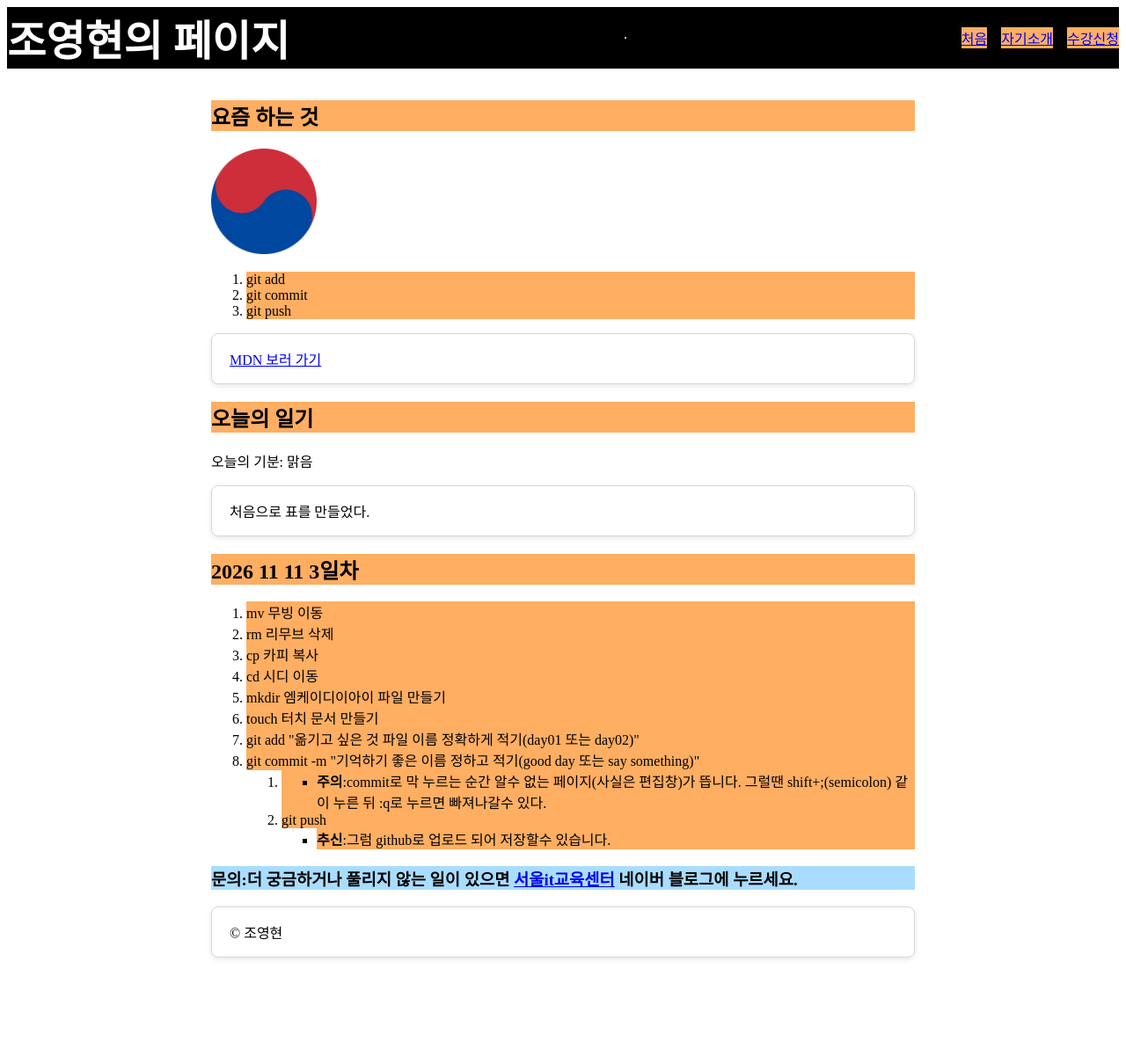
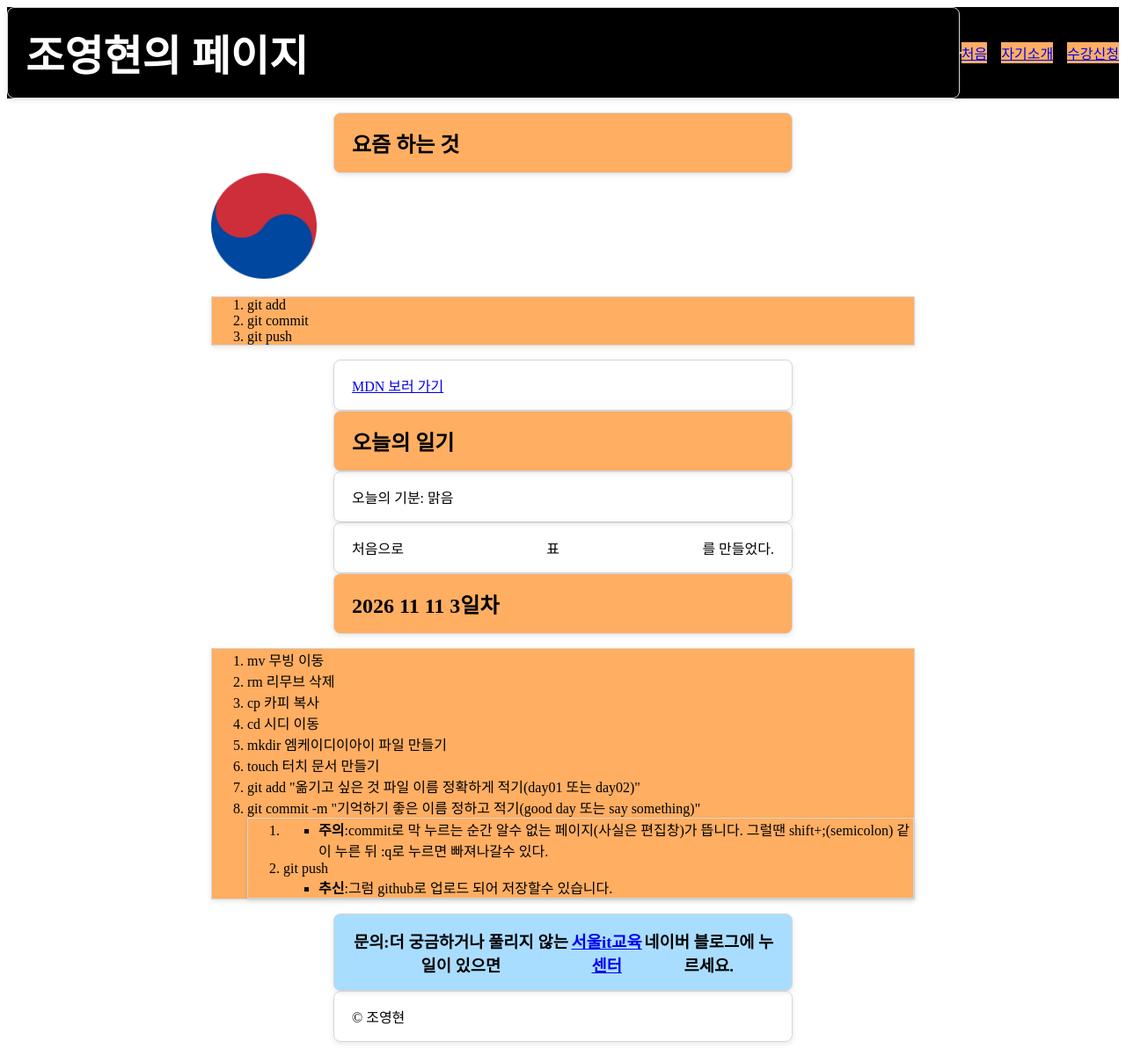
Before and after one commit to yhjo1004g/my-site, a plain HTML site: page index.html in a window 1280 px wide. Shown: the whole page at 88% size. Before the commit the page ends 1129 px from the top, so only its background shows below. Drawn offline with Linux system fonts and the light colour scheme.

Commit message:
yesterday is hard but today is not hard

```diff
--- a/css/style.css
+++ b/css/style.css
@@ -18,6 +18,17 @@ main {
 }
 h1 {
     font-size: 3rem;
+    align-items: center;
+    border-radius: 8px;
+    padding: 16px 20px;
+    box-shadow: 0 2px 6px rgb(0 0 0 / 10%);
+    flex: 1 1 200px;
+    border: 1px solid rgb(214, 214, 214);
+    display: flex;
+    justify-content: space-between;
+    width: 60%;
+    margin: 0 auto;
+    text-align: center;
 }
 li {
     background: rgb(255, 174, 98);
@@ -29,15 +40,70 @@ p {
     box-shadow: 0 2px 6px rgb(0 0 0 / 10%);
     flex: 1 1 200px;
     border: 1px solid rgb(214, 214, 214);
+    display: flex;
+    justify-content: space-between;
+    align-items: center;
+    width: 60%;
+    margin: 0 auto;
+    text-align: center;
 }
 h2 {
     background: rgb(255, 174, 98);
     color: rgb(0, 0, 0);
+    align-items: center;
+        border-radius: 8px;
+    padding: 16px 20px;
+    box-shadow: 0 2px 6px rgb(0 0 0 / 10%);
+    flex: 1 1 200px;
+    border: 1px solid rgb(214, 214, 214);
+    display: flex;
+    justify-content: space-between;
+    width: 60%;
+    margin: 0 auto;
+    text-align: center;
 }
 h3 {
     background: rgb(169, 221, 255);
     color: rgb(0, 0, 0);
+    align-items: center;
+        border-radius: 8px;
+    padding: 16px 20px;
+    box-shadow: 0 2px 6px rgb(0 0 0 / 10%);
+    flex: 1 1 200px;
+    border: 1px solid rgb(214, 214, 214);
+    display: flex;
+    justify-content: space-between;
+    width: 60%;
+    margin: 0 auto;
+    text-align: center;
 }
 table {
     background: rgb(196, 255, 196);
+    width: 60%;
+    margin: 0 auto;
+    text-align: center;
 }
+footer {
+    align-items: center;
+    justify-content: center;
+    text-align: center;
+}
+div {
+    border-radius: 8px;
+    padding: 16px 20px;
+    box-shadow: 0 2px 6px rgb(0 0 0 / 10%);
+    flex: 1 1 200px;
+    border: 1px solid rgb(214, 214, 214);
+    display: flex;
+    justify-content: space-between;
+    align-items: center;
+    width: 60%;
+    margin: 0 auto;
+}
+ol {
+    background: rgb(255, 174, 98);
+    justify-content: center;
+    box-shadow: 0 2px 6px rgb(0 0 0 / 10%);
+    flex: 1 1 200px;
+    border: 1px solid rgb(214, 214, 214);
+}
```
